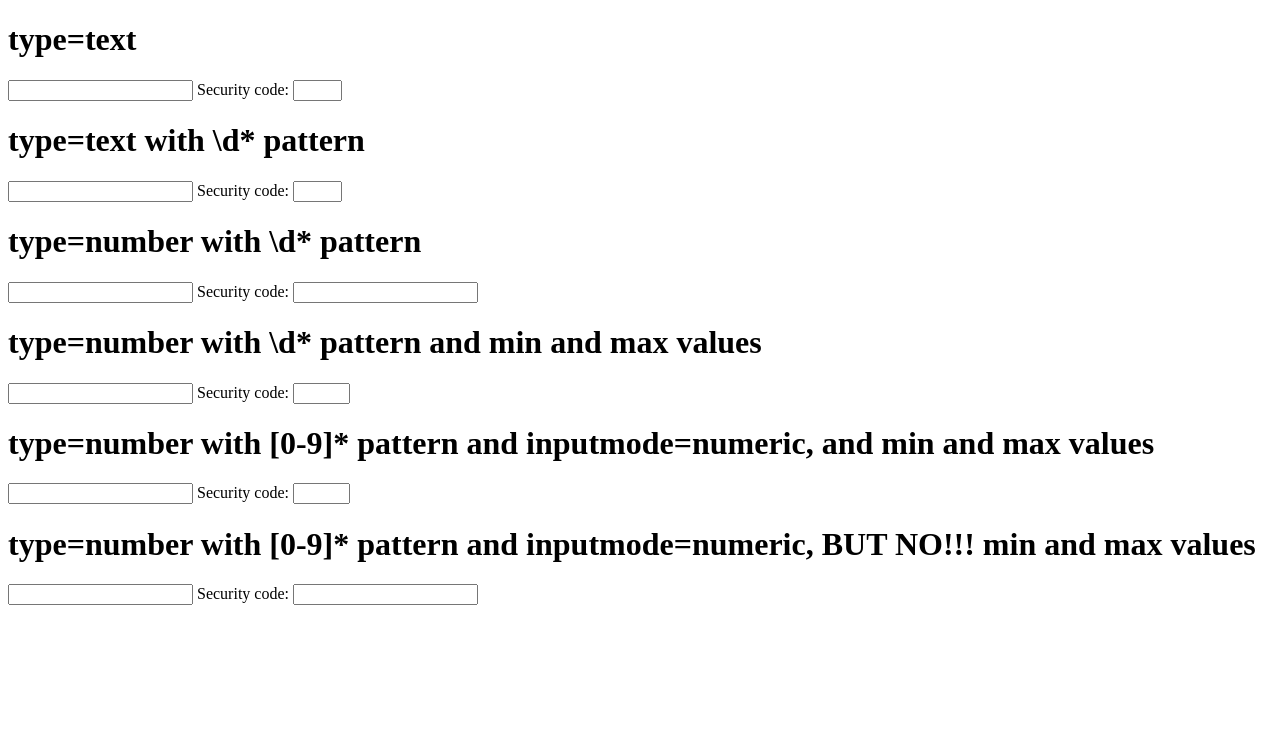
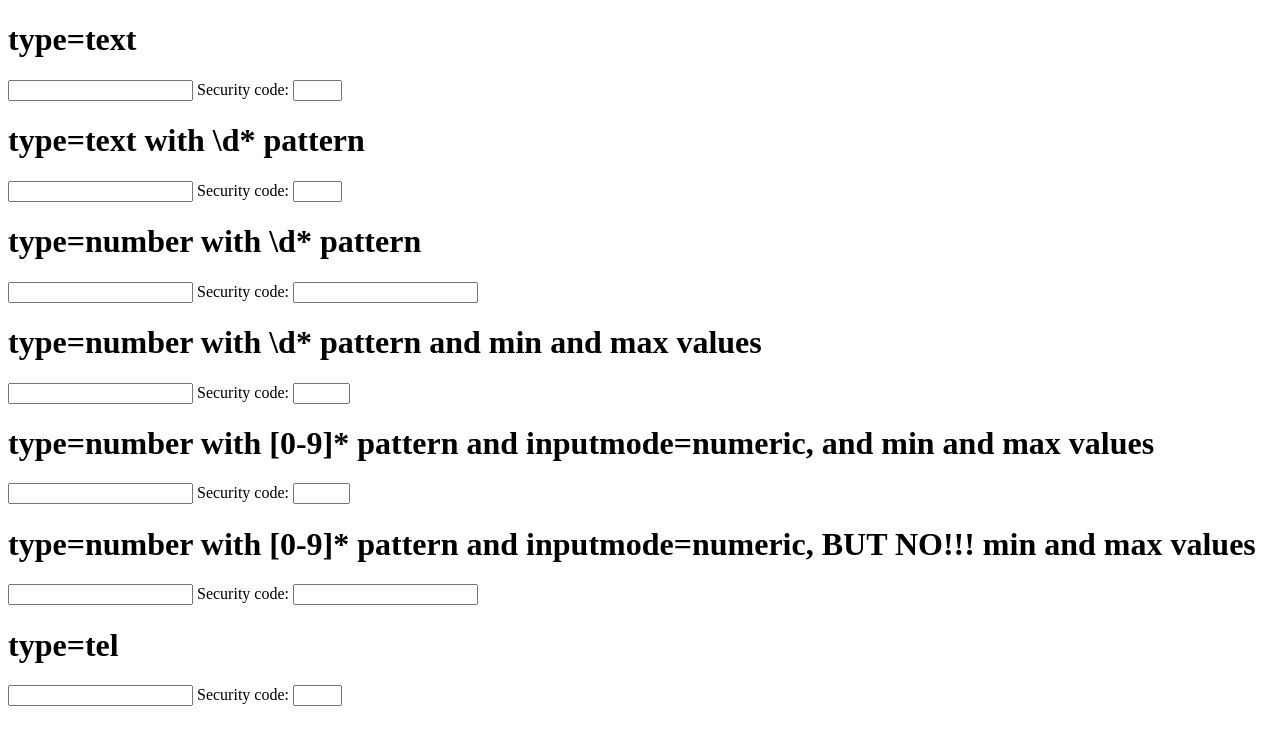
Before and after one commit to dr0ptp4kt/dr0ptp4kt.github.io, a plain HTML site: page forms.html in a window 1280 px wide. Drawn offline with Linux system fonts and the light colour scheme.

Commit message:
A simple tel for good measure

```diff
--- a/forms.html
+++ b/forms.html
@@ -59,5 +59,11 @@ Security code:
 <input id="F1136" class="ORB_INPUT" name="CVV" size="3" maxlength="4" autocomplete="off" value="" type="number" pattern="[0-9]*" inputmode="numeric">
 
 
+<h1>type=tel</h1>
+<input id="F1009" class="ORB_INPUT" aria-required="true" aria-describedby="ERRORMESSAGE_F1009 cc_example" name="cardnumber" size="20" maxlength="19" autocomplete="cc-number" value="" type="tel">
+
+Security code:
+<input id="F1136" class="ORB_INPUT" name="CVV" size="3" maxlength="4" autocomplete="off" value="" type="tel" >
+
 </form>
 </html>
```
